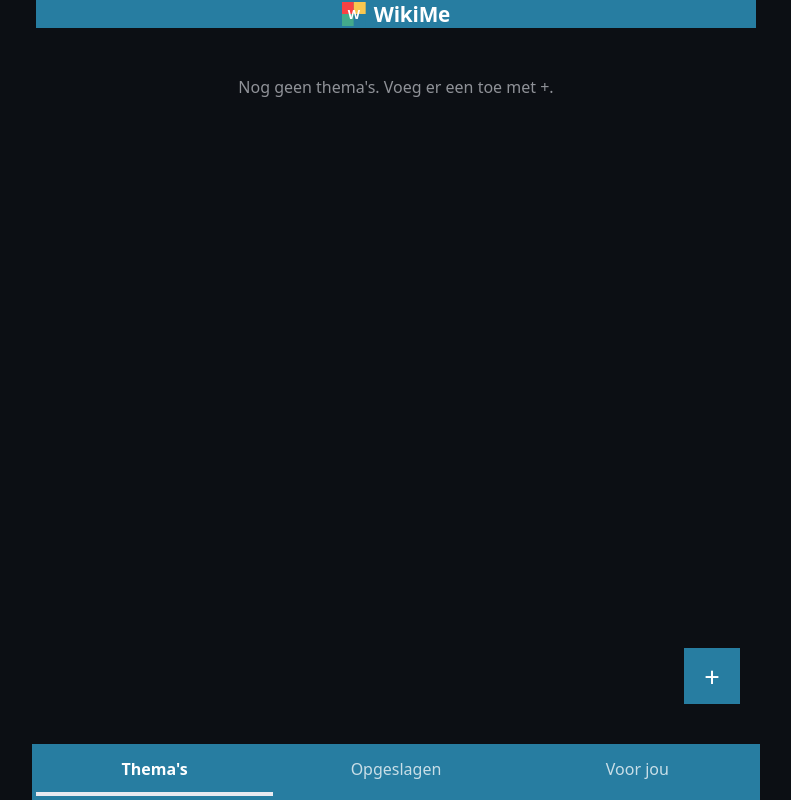
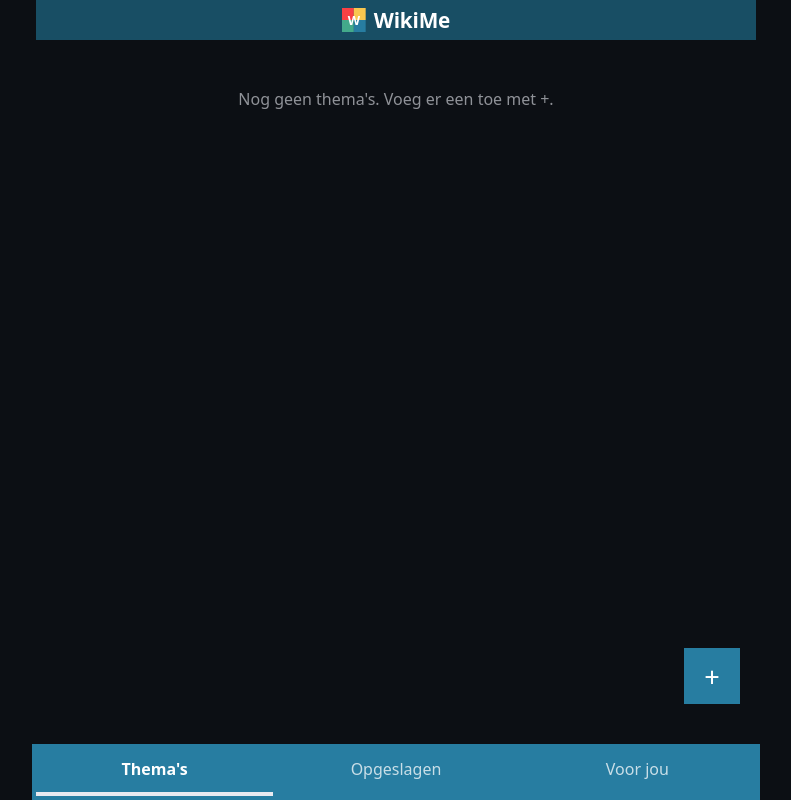
Before and after one commit to randelldb/wikiMe, a React (Vite) app: page / in a window 1280 px wide. Shown: the whole page, without its empty margins (244-1035 px from the left). Built offline with nearby package versions, Linux system fonts and the light colour scheme.

Commit message:
Darker, taller app bar
Generated by Mistral Vibe.
Co-Authored-By: Mistral Vibe <vibe@mistral.ai>

```diff
--- a/src/index.css
+++ b/src/index.css
@@ -49,8 +49,8 @@ body {
   align-items: center;
   justify-content: space-between;
   gap: 12px;
-  padding: 14px 16px;
-  background: var(--cerulean);
+  padding: 20px 16px;
+  background: color-mix(in srgb, var(--cerulean) 62%, #000);
   color: var(--white);
 }
 
```
